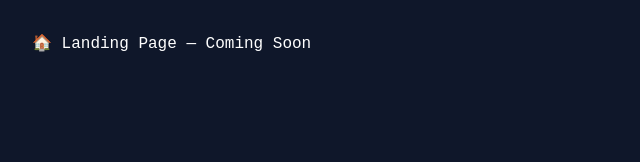
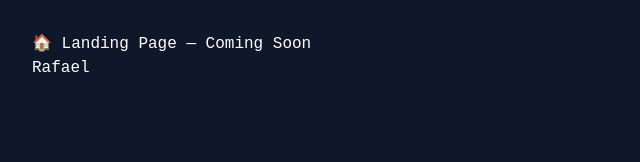
Before and after one commit to Azhrock-Ryeo/-AI-Mock-Interview-Coach, a React (Vite) app in the folder mock-interview-coach/: page / in a window 1280 px wide. Shown: the top 162 px of the page, without its empty margins (0-640 px from the left). Built offline with nearby package versions, Linux system fonts and the light colour scheme.

Commit message:
Added name to the landing page

```diff
--- a/mock-interview-coach/src/pages/LandingPage.tsx
+++ b/mock-interview-coach/src/pages/LandingPage.tsx
@@ -1,3 +1,8 @@
 export default function LandingPage() {
-  return <div className="text-white p-8">🏠 Landing Page — Coming Soon</div>
+  return <div className="text-white p-8">🏠 Landing Page — Coming Soon
+
+
+  <h1>Rafael</h1>
+
+  </div>
 }
```
